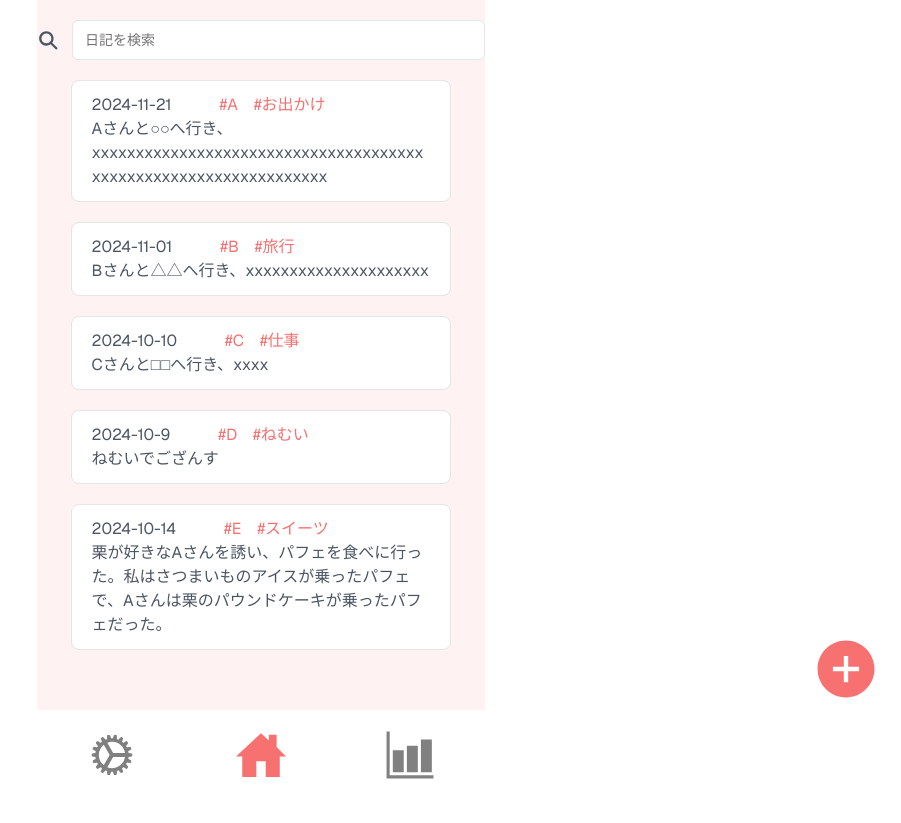
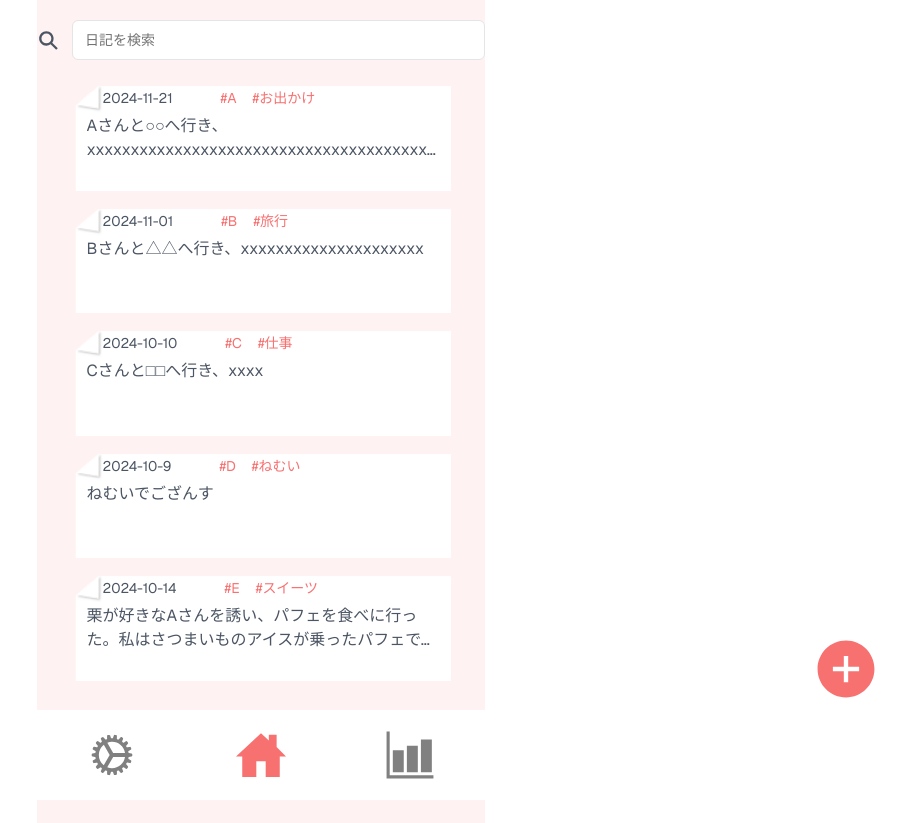
Before and after one commit to kwyr0928/ChatDiary, a Next.js app: page /home in a window 1280 px wide. Shown: the whole page, without its empty margins (379-1280 px from the left). Before the commit the page ends 800 px from the top, so only its background shows below. Built offline with nearby package versions, Linux system fonts and the light colour scheme.

Commit message:
/homeのUI修正(diaryCard適用)

```diff
--- a/src/app/home/page.tsx
+++ b/src/app/home/page.tsx
@@ -12,6 +12,7 @@ import {
 import { Card, CardContent } from "~/components/ui/card";
 import { Input } from "~/components/ui/input";
 import { ScrollArea } from "~/components/ui/scroll-area";
+import DiaryCard from "~/components/diaryCard";
 
 const diary = {
   diary: [
@@ -51,17 +52,21 @@ export default function Page() {
   );
 
   return (
-    <div className="relative mx-auto flex min-h-screen w-full max-w-md flex-col items-center justify-center bg-red-50 text-gray-600">
-      <div className="fixed top-0 pt-5 pb-5 flex items-center w-[85%] max-w-md space-x-3 bg-red-50">
-        <IoSearchSharp size={"25px"} />
-        <Input
-          placeholder="日記を検索"
-          value={keyword}
-          onChange={(e) => setKeyword(e.target.value)}
-        />
-      </div>
+    <div className="relative mx-auto flex min-h-screen w-full max-w-md flex-col items-center bg-red-50 text-gray-600">
       <div className="mx-auto mt-[80px] mb-[130px] w-[85%]">
-        {filteredDiary.length > 0 ? (
+        {
+          filteredDiary.length > 0 ? (
+            filteredDiary.map((d, index) => (
+              // 日記カード表示
+              <DiaryCard key={index} d={d} index={index} />
+            ))
+          ) : (
+            <p className="text-center text-gray-400">
+              該当する日記はありません。
+            </p>
+          )
+        }
+        {/* {filteredDiary.length > 0 ? (
           filteredDiary.map((d, index) => (
             <Link key={index} href={`/diary/detail`}>
               <div className="mb-5">
@@ -86,7 +91,15 @@ export default function Page() {
           <p className="text-center text-gray-400">
             該当する日記はありません。
           </p>
-        )}
+        )} */}
+      </div>
+      <div className="fixed top-0 pt-5 pb-5 flex items-center w-[85%] max-w-md space-x-3 bg-red-50">
+        <IoSearchSharp size={"25px"} />
+        <Input
+          placeholder="日記を検索"
+          value={keyword}
+          onChange={(e) => setKeyword(e.target.value)}
+        />
       </div>
       <Link href={"/diary/chat"} className="fixed bottom-24 right-5 max-w-md">
         <IoAddCircleSharp size={"70px"} color="#f87171" />
--- a/src/components/diaryCard.tsx
+++ b/src/components/diaryCard.tsx
@@ -31,14 +31,13 @@ const diary = {
 export default function DiaryCard(props: { d: { tag: string[], context: string, date: string }, index: number }) {
     const { d, index } = props
     return (
-        <div>
+        <div className="w-full max-w-md mx-auto">
             <Link href={`/diary/detail`} className="focus-visible:outline-none focus-visible:ring-0 focus:outline-none">
-                <div className="relative w-[317px] h-[92px] mb-3">
+                <div className="relative aspect-[317/92] mb-3">
                     <Image
                         src="/日記カード.png"
                         alt="Diary"
-                        width={317}
-                        height={92}
+                        fill
                     />
                     <div className="absolute inset-0 text-gray-600 px-2 py-1.5 ml-2">
                         <p className="break-words">
```
Lines whose indentation alone changed are shown as unchanged.
